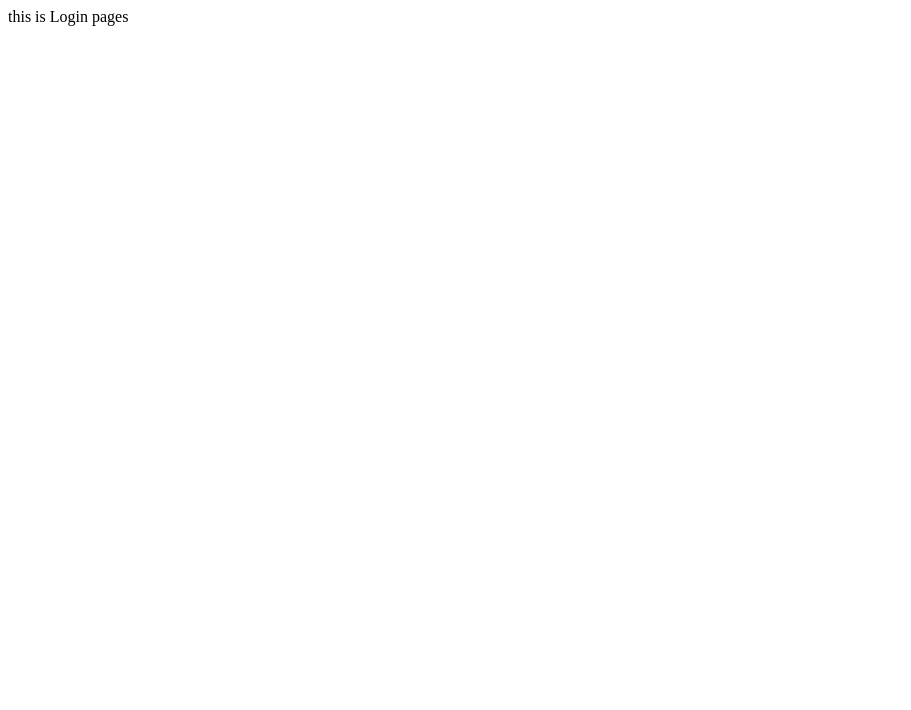
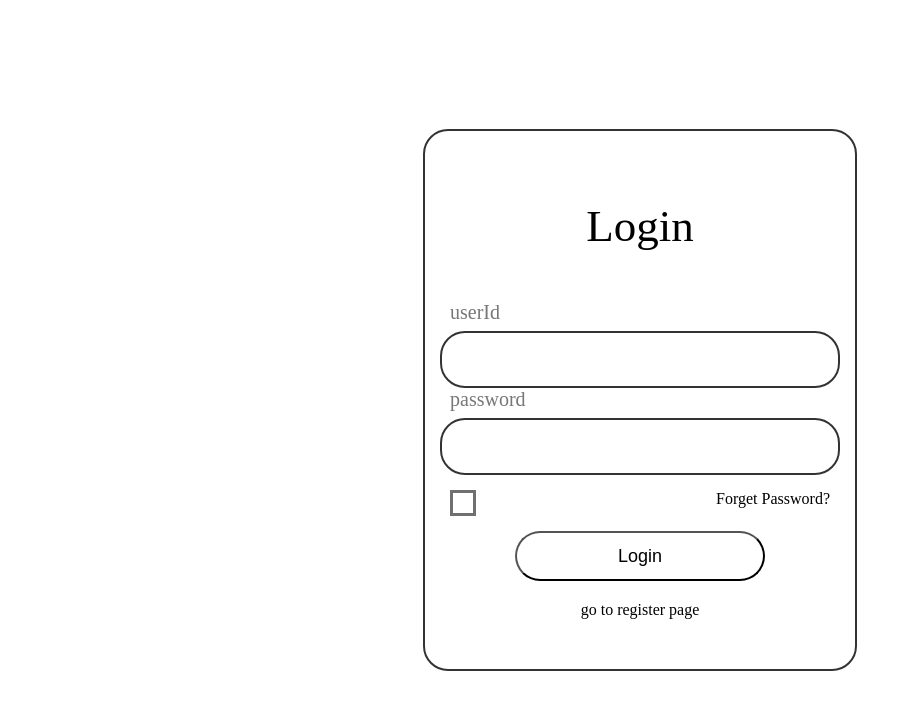
Before and after one commit to kimkwon-study/font-end, a React (Create React App) app: page /login in a window 1280 px wide. Shown: the top 710 px of the page, without its empty margins (0-911 px from the left). Built offline with nearby package versions, Linux system fonts and the light colour scheme.

Commit message:
test login data

```diff
--- a/src/Pages/Login.js
+++ b/src/Pages/Login.js
@@ -1,6 +1,42 @@
+import '../Styles/Main.css'
+
 function Login() {
+
+    async function request() {
+        const response = await fetch('http://localhost:3000/api/login',{
+            method : 'GET',
+        })
+        const data = await response.json();
+        console.log(data)
+    }
+
+
+
     return (
-        <div>this is Login pages</div>
+        <>
+            <div className = "login-container">
+                <form action = "/api/login" method = "POST" id = "login-form">
+                    <div className = "title-box">Login</div>
+                    <div className = "input-box">
+                        <label for = "userId">userId</label>
+                        <input type = "text" id = "userId"></input>
+                    </div>
+                    <div className = "input-box">
+                        <label for = "password">password</label>
+                        <input type = "password" id = "password"></input>
+                    </div>
+                    <div className = "check-box">
+                        <input type="checkbox" id="check1"/>
+                        <label for="check1"></label>
+                        <a href = "#">Forget Password?</a>
+                    </div>
+                    <div className = "btn-box">
+                        <input type = "submit" value = "Login" id = "login-btn"></input>
+                    </div>
+                    <div className = "next-page-box"><a href = "/register">go to register page</a></div>
+                </form>
+            </div>
+        </>
     )
 }
 
--- a/src/Pages/Main.js
+++ b/src/Pages/Main.js
@@ -1,6 +1,32 @@
+import '../Styles/Main.css'
+
 function Main() {
     return (
-        <div>this is main pages</div>
+        <>
+            <div className="main-header">
+                <nav className="nav">
+                    <div className="nav-logo"></div>
+                    <ul className="nav-menu">
+                        <li>EAT딜</li>
+                        <li>맛집 리스트</li>
+                        <li>망고 스토리</li>
+                    </ul>
+                </nav>
+            </div>
+            <div className="main-container">
+                <div class="main-intro-wrap">
+                    <img class = "main-image" src="https://mp-seoul-image-production-s3.mangoplate.com/0776fea76b4a824ff583128cb51dd45c.jpg"></img>
+                    <form class = "main-intro-form">
+                        <div class = "main-intro-title">솔직한 리뷰, 믿을 수 있는 평점!<br/>망고플레이트</div>
+                        <div class = "main-intro-search">
+                            <input type = "text" id = "search" placeholder = "지역 식당 또는 음식"></input>
+                            <input type = "submit" id = "submit-btn" value = "검색"></input>
+                        </div>
+                    </form>
+                </div>
+            </div>
+            <div className="main-footer"></div>
+        </>
     )
 }
 
--- a/src/Styles/Main.css
+++ b/src/Styles/Main.css
@@ -0,0 +1,37 @@
+/* 기본 설정 */
+html,body {margin: 0;padding: 0;width: 100%;height: 100%;}
+#root {width: 100%;height: 100%;}
+.App {width: 100%;height: 100%;}
+ul{list-style:none;padding-left:0px;margin: 0;}
+input {outline: none;}
+/* 메인 네비게이터 디자인 */
+.main-header > .nav {height: 60px;display: flex;justify-content: space-between;align-items: center;padding: 0 15px 0 15px;}
+.main-header > .nav > .nav-logo {width: 100px;height: 33px;background-image: url("https://mp-seoul-image-production-s3.mangoplate.com/web/resources/mangoplate-gray-logo.svg");background-size: cover;background-repeat: no-repeat;}
+.main-header > .nav > .nav-menu {display: flex;justify-content: center;}
+.main-header > .nav > .nav-menu > li {padding: 10px 20px;color: #eee;font-weight: 550;font-size: 15px;}
+
+/* 메인 컨테이너 디자인 */
+.main-container {width: 100%;height: 100%;}
+.main-container > .main-intro-wrap {width: 100%;height: 500px;display: flex;align-items: center;justify-content: center;}
+.main-container > .main-intro-wrap > .main-image {position: absolute;top: 0;left: 0;width: 100%;height: 500px;object-fit: cover;z-index: -1;}
+.main-container > .main-intro-wrap > .main-intro-form >  .main-intro-title {width: 100%;font-size: 35px;text-align: center;font-weight: 500;color: #eee;display: inline-block;margin: 0 0 50px 0;}
+.main-container > .main-intro-wrap > .main-intro-form {position: relative;}
+.main-container > .main-intro-wrap > .main-intro-form > .main-intro-search {width: 700px;}
+.main-container > .main-intro-wrap > .main-intro-form > .main-intro-search > #search {width: 700px;padding: 10px 20px 10px 20px;box-sizing: border-box;font-size: 18px;border: 3px solid #ff7100;border-radius: 25px;font-weight: 550;z-index: -1;}
+.main-container > .main-intro-wrap > .main-intro-form > .main-intro-search > #submit-btn {position: absolute;right: 0;width: 150px;border-radius: 25px;background-color: #ff7100;color: #fff;border: 0;height: 45px;font-size: 25px;}
+
+/* 로그인 컨테이너 디자인 */
+.login-container {width: 100%;height: 100%;display: flex;justify-content: center;align-items: center;}
+.login-container > #login-form {text-align: center;border-radius: 25px;border: 2px solid #333;padding: 20px 15px 30px 15px;}
+.login-container > #login-form > .title-box {font-size: 45px;line-height: 150px;}
+.login-container > #login-form > .input-box {margin-top: 30px;width: 400px;position: relative;}
+.login-container > #login-form > .input-box > label {position: absolute;left: 10px;top:-30px;font-size: 20px;color: #777;}
+.login-container > #login-form > .input-box > input {width: 100%;font-size: 20px;padding:15px 15px 15px 15px;box-sizing: border-box;border: 2px solid #333;border-radius: 25px;}
+.login-container > #login-form > .check-box {display: flex;justify-content: space-between;margin: 15px 10px 15px 10px;}
+.login-container > #login-form > .check-box > input[type="checkbox"] {display: none;}
+.login-container > #login-form > .check-box > input[type="checkbox"] + label{ display: inline-block; width: 20px; height: 20px;border:3px solid #707070;position: relative;}
+.login-container > #login-form > .check-box > input[id="check1"]:checked + label::after{content:'✔';font-size: 15px;width: 20px;height: 20px;text-align: center;position: absolute;left: 0;top:0;}
+.login-container > #login-form > .check-box > a {text-decoration: none;color:black;}
+.login-container > #login-form > .btn-box > #login-btn {width: 250px;height: 50px;background-color: #fff;border-radius: 25px;font-size: 18px;}
+.login-container > #login-form > .next-page-box {margin: 20px;}
+.login-container > #login-form > .next-page-box > a {text-decoration: none;color: black;}
--- a/src/index.js
+++ b/src/index.js
@@ -1,5 +1,6 @@
 import React from 'react';
 import ReactDOM from 'react-dom/client';
+
 import App from './App';
 import reportWebVitals from './reportWebVitals';
 import {BrowserRouter} from "react-router-dom"
```
